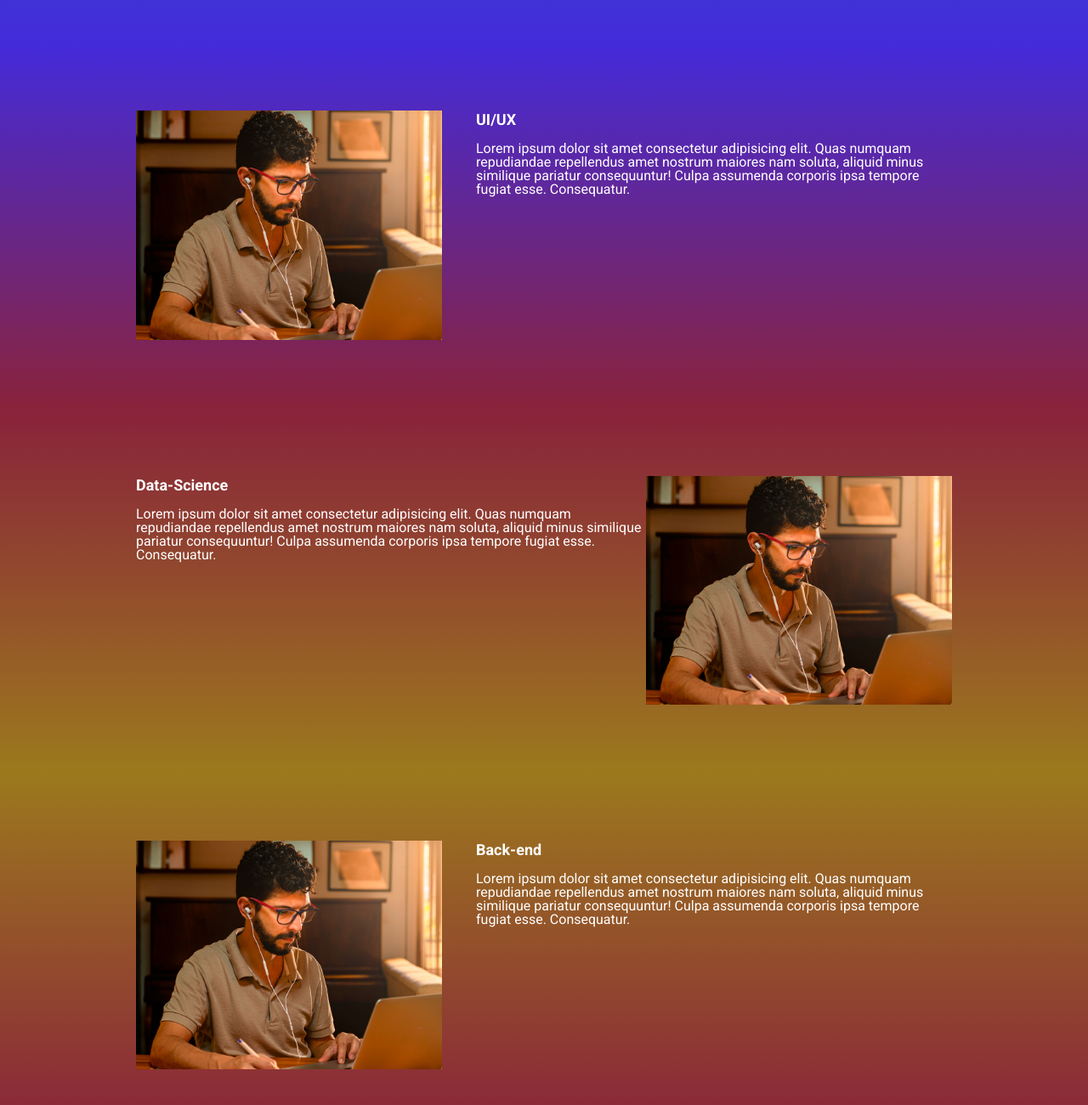
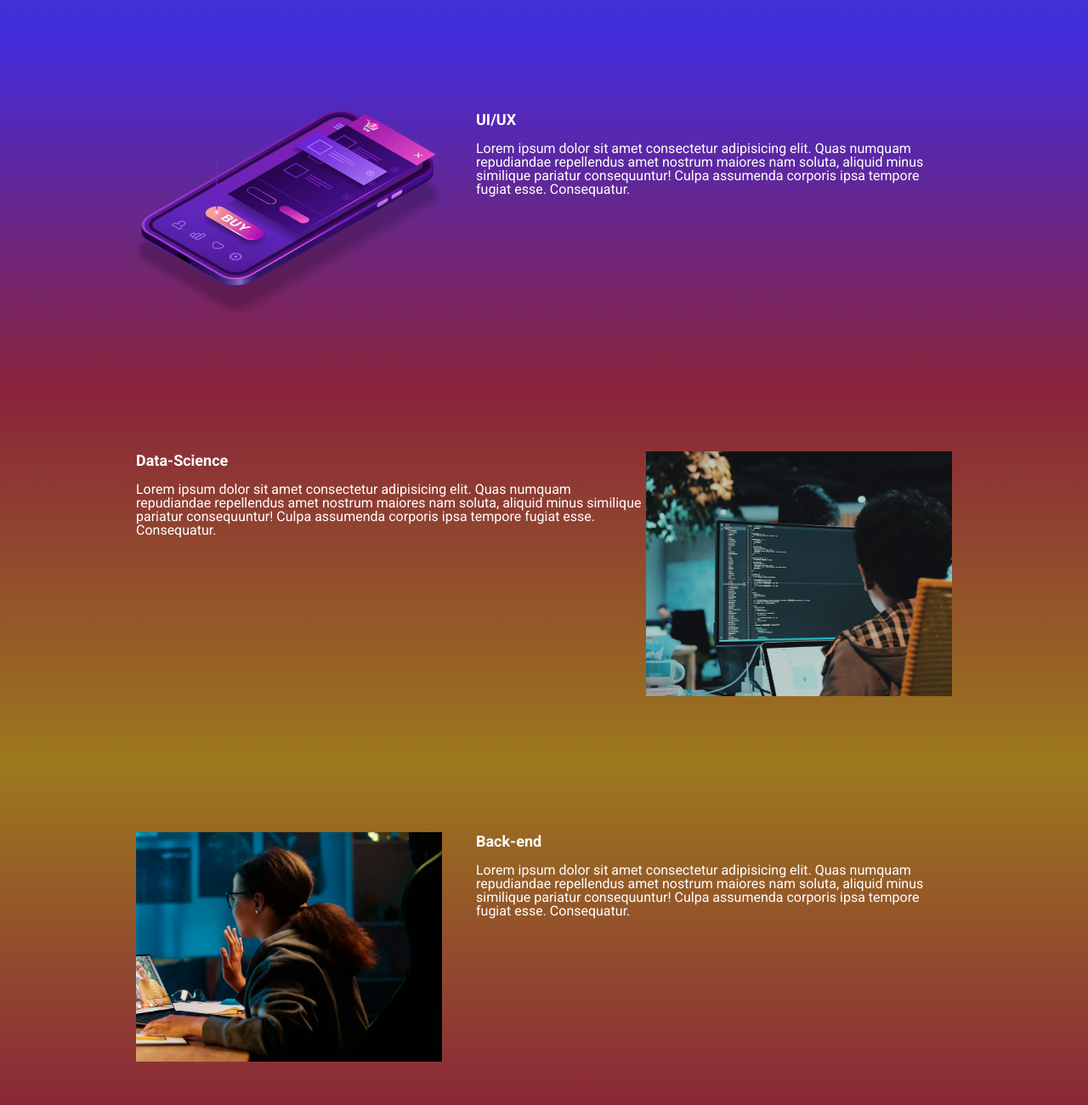
Before and after one commit to Lcoult06/ebac_tech_talks, a website built with Parcel: page src/index.html in a window 1280 px wide. Shown: the part 940-2240 px from the top of the page at 85% size. Built offline with nearby package versions, Linux system fonts and the light colour scheme.

Commit message:
atualizando imagens

```diff
--- a/src/index.html
+++ b/src/index.html
@@ -57,7 +57,7 @@
                     Lorem ipsum dolor sit amet consectetur adipisicing elit. Quas numquam repudiandae repellendus amet nostrum maiores nam soluta, aliquid minus similique pariatur consequuntur! Culpa assumenda corporis ipsa tempore fugiat esse. Consequatur.
                 </p>
             </div>
-            <img class="event__image" src="./images/frontend.png" alt="Front-end">
+            <img class="event__image" src="./images/ui-ux.png" alt="UI/UX">
         </div>
     </section>
     <section class="event event--data-science">
@@ -68,7 +68,7 @@
                     Lorem ipsum dolor sit amet consectetur adipisicing elit. Quas numquam repudiandae repellendus amet nostrum maiores nam soluta, aliquid minus similique pariatur consequuntur! Culpa assumenda corporis ipsa tempore fugiat esse. Consequatur.
                 </p>
             </div>
-            <img class="event__image" src="./images/frontend.png" alt="Front-end">
+            <img class="event__image" src="./images/data.png" alt="Data-Science">
         </div>
     </section>
     <section class="event event--backend event--image-left">
@@ -79,7 +79,7 @@
                     Lorem ipsum dolor sit amet consectetur adipisicing elit. Quas numquam repudiandae repellendus amet nostrum maiores nam soluta, aliquid minus similique pariatur consequuntur! Culpa assumenda corporis ipsa tempore fugiat esse. Consequatur.
                 </p>
             </div>
-            <img class="event__image" src="./images/frontend.png" alt="Front-end">
+            <img class="event__image" src="./images/backend.png" alt="Front-end">
         </div>
     </section>
 
```
